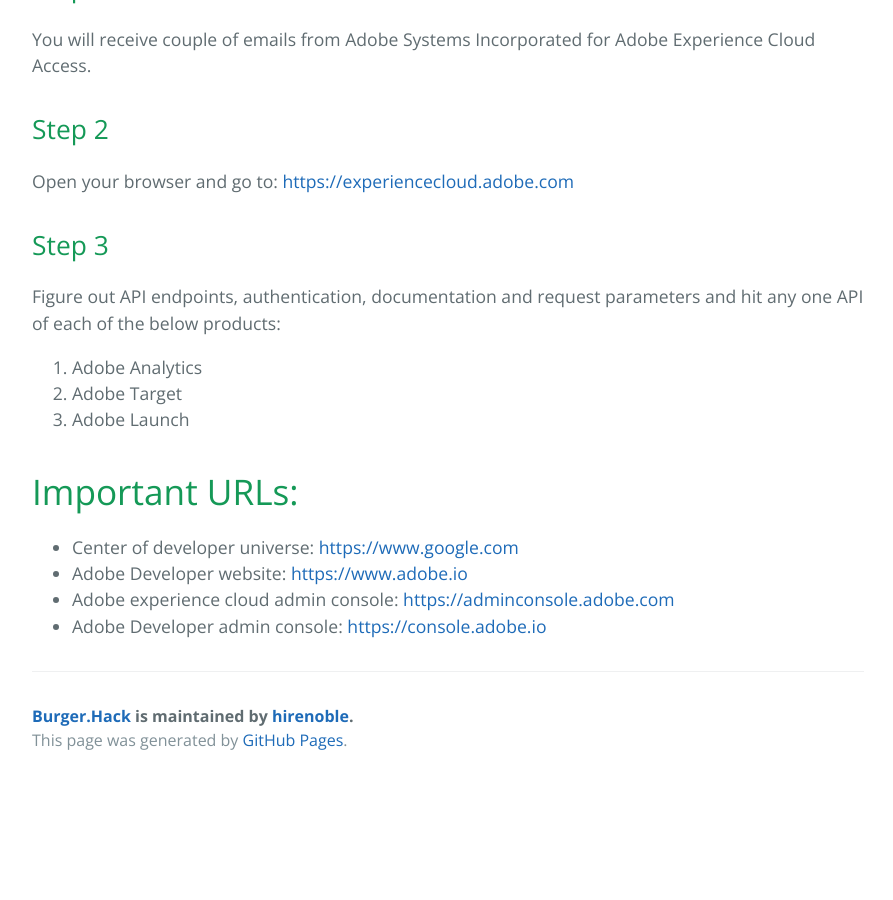
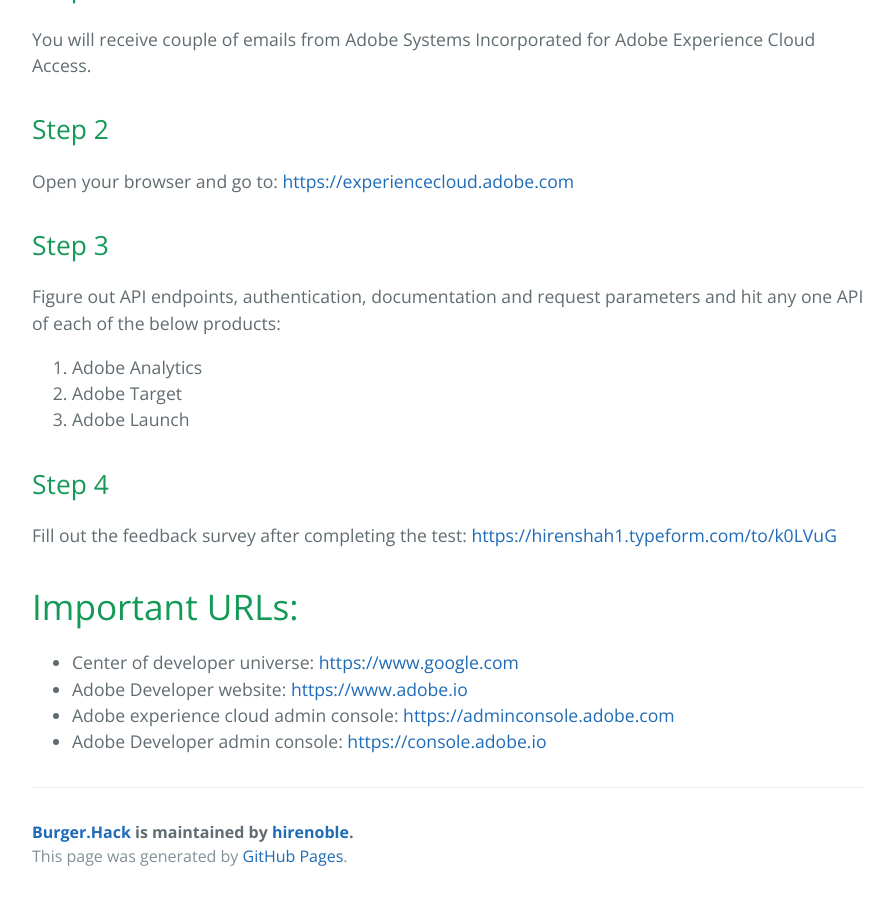
Before and after one commit to hirenoble/Burger.Hack, a Jekyll site: the page built from docs/index.md, in a window 1280 px wide and 900 px high, scrolled down 609 px. Shown: the whole window, without its empty margins (192-1085 px from the left). Built offline with Jekyll 4.4.1, drawn with Linux system fonts in a browser that asks for light colours; our own code applies the rules of GitHub Pages for plain Markdown files; before the commit the page ends 1393 px from its top, so only the background shows below that.

Commit message:
Update index.md

```diff
--- a/docs/index.md
+++ b/docs/index.md
@@ -15,6 +15,9 @@ Figure out API endpoints, authentication, documentation and request parameters a
 2.  Adobe Target
 3.  Adobe Launch
 
+## Step 4
+Fill out the feedback survey after completing the test: [https://hirenshah1.typeform.com/to/k0LVuG](https://hirenshah1.typeform.com/to/k0LVuG)
+
 # Important URLs:
 
 *   Center of developer universe: [https://www.google.com](https://www.google.com)
```
